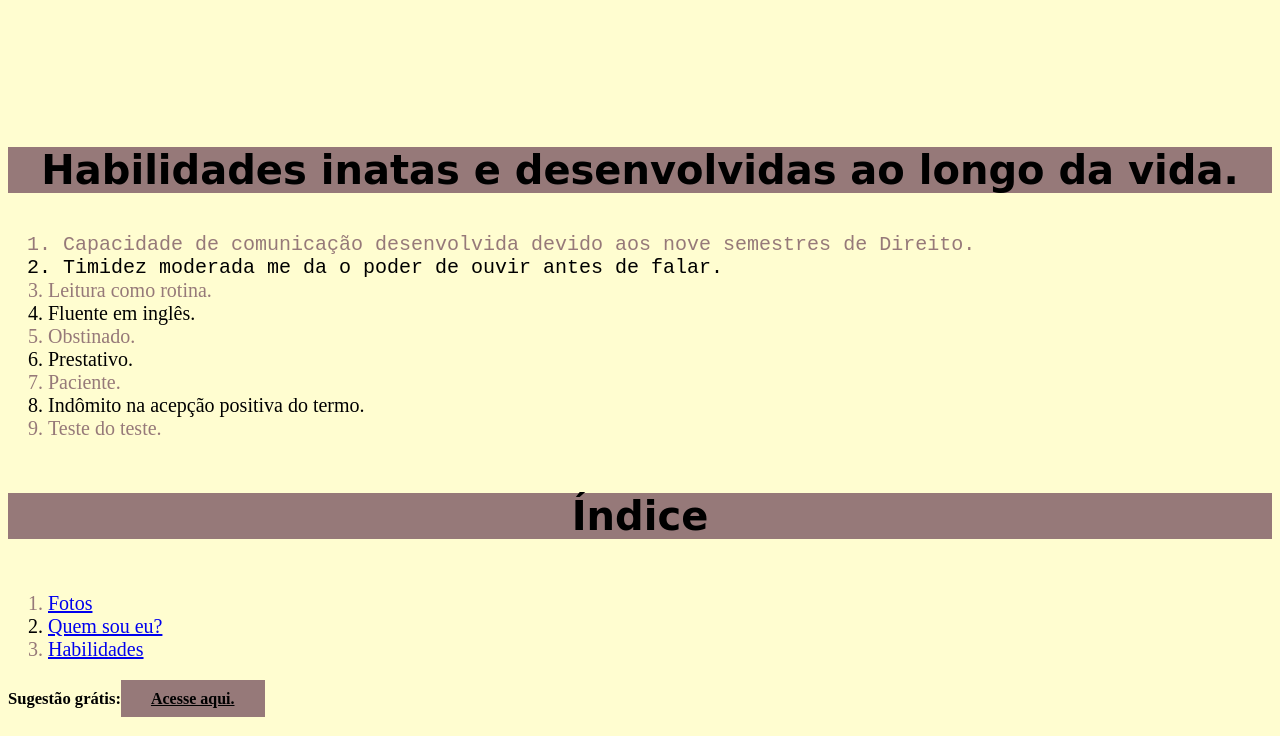
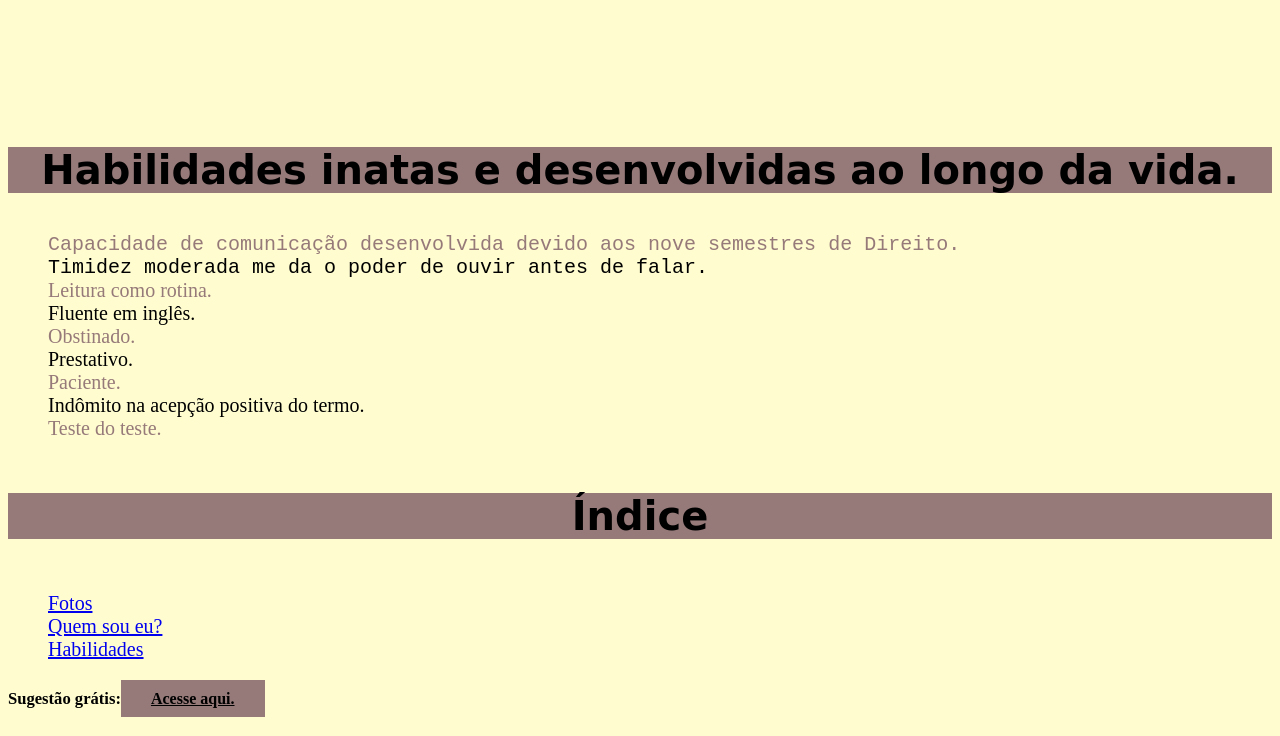
Before and after one commit to JoaoFelipeKraemer/JoaoFelipeKraemer.github.io, a plain HTML site: page index.html in a window 1280 px wide. Shown: the part 642-1378 px from the top of the page. Drawn offline with Linux system fonts and the light colour scheme.

Commit message:
mil atualizações

```diff
--- a/style.css
+++ b/style.css
@@ -20,7 +20,7 @@ h1,h2,h3,h4 {
 
      .importante {
             font-family: monospace, sans-serif;
-            margin-left: 15px;
+            margin-left: 0,1px;
       }
 
       img {
@@ -49,3 +49,7 @@ h1,h2,h3,h4 {
         height: 557px;
 
       }
+
+      ol {
+        list-style: none;
+      }
```
